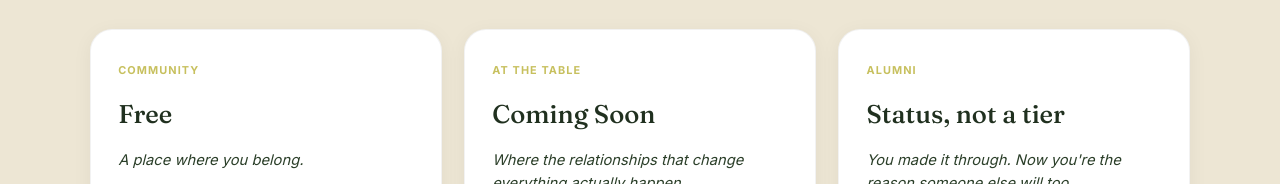
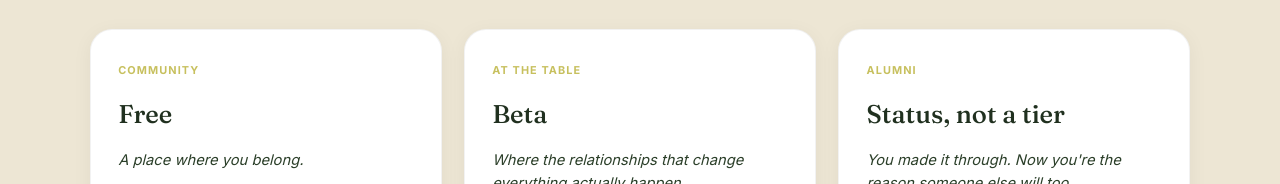
Before and after one commit to mayaobiekwe-a11y/website-, a plain HTML site: page index.html in a window 1280 px wide. Shown: the part 3780-3964 px from the top of the page. Drawn offline with Linux system fonts and the light colour scheme.

Commit message:
Label At the Table as Beta instead of Coming Soon

```diff
--- a/index.html
+++ b/index.html
@@ -143,7 +143,7 @@
       </div>
       <div class="tier-card">
         <span class="tier-badge">At the Table</span>
-        <div class="tier-price">Coming Soon</div>
+        <div class="tier-price">Beta</div>
         <p class="tier-tagline">Where the relationships that change everything actually happen.</p>
         <ul>
           <li>Full directory access</li>
```
